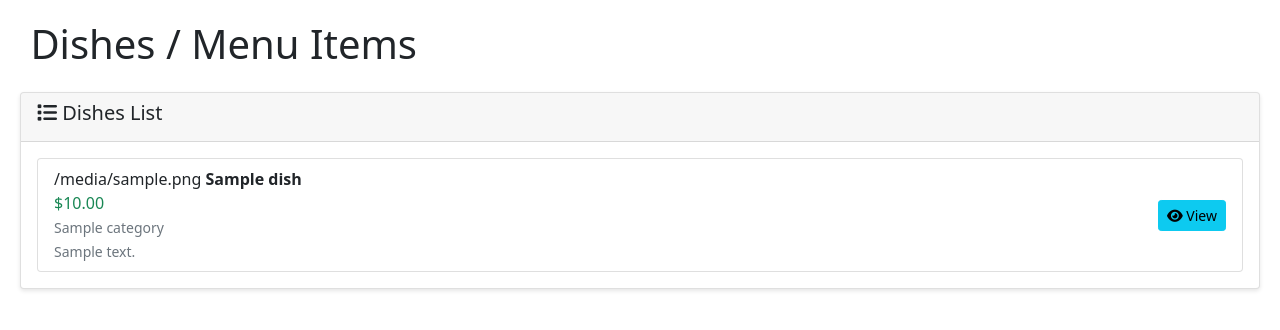
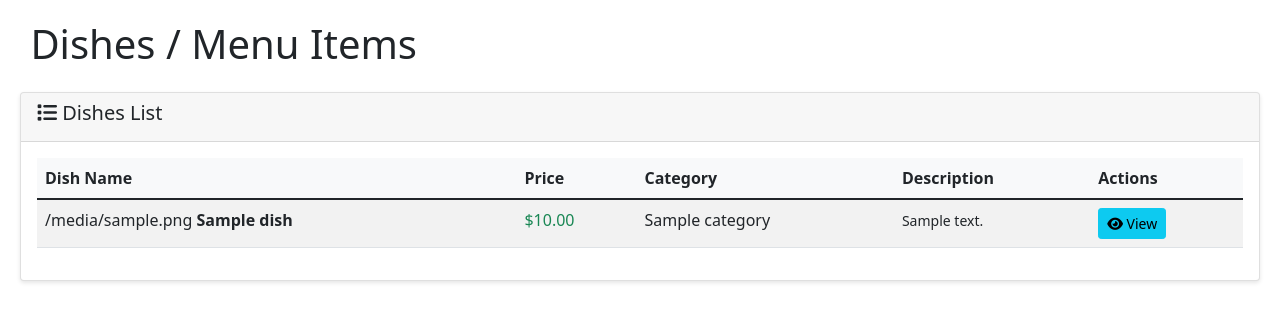
Before and after one commit to Xaque8787/roux, a FastAPI app: template templates/dishes.html in a window 1280 px wide. Shown: the part 56-386 px from the top of the page. Run offline with FastAPI, Linux system fonts and the light colour scheme; the template is opened without the code that fills it: most values are stand-ins (such as "Sample title", 1, 10 or a date in 2020); some libraries are stand-ins or nearby versions.

Commit message:
Fix dishes table to match other sections

```diff
--- a/templates/dishes.html
+++ b/templates/dishes.html
@@ -78,25 +78,42 @@
                 <h5><i class="fas fa-list"></i> Dishes List</h5>
             </div>
             <div class="card-body">
-                <ul class="list-group">
+                <div class="table-responsive">
+                    <table class="table table-striped">
+                        <thead>
+                            <tr>
+                                <th>Dish Name</th>
+                                <th>Price</th>
+                                <th>Category</th>
+                                <th>Description</th>
+                                <th>Actions</th>
+                            </tr>
+                        </thead>
+                        <tbody>
                             {% for dish in dishes %}
-                    <li class="list-group-item d-flex justify-content-between align-items-center">
-                        <div>
+                            <tr>
+                                <td>
                                     {% if dish.category %}
                                         {{ dish.category.icon or '🔘' }}
                                     {% else %}
                                         🔘
                                     {% endif %}
                                     <strong>{{ dish.name }}</strong>
-                            <br><span class="text-success">${{ "%.2f"|format(dish.sale_price) }}</span>
-                            {% if dish.category %}
-                            <br><small class="text-muted">{{ dish.category.name }}</small>
+                                </td>
+                                <td>
+                                    <span class="text-success">${{ "%.2f"|format(dish.sale_price) }}</span>
+                                </td>
+                                <td>
+                                    {{ dish.category.name if dish.category else '-' }}
+                                </td>
+                                <td>
+                                    {% if dish.description %}
+                                        <small>{{ dish.description }}</small>
+                                    {% else %}
+                                        <span class="text-muted">-</span>
                                     {% endif %}
-                            {% if dish.description %}
-                            <br><small class="text-muted">{{ dish.description }}</small>
-                            {% endif %}
-                        </div>
-                        <div>
+                                </td>
+                                <td>
                                     <a href="/dishes/{{ dish.id }}" class="btn btn-sm btn-info">
                                         <i class="fas fa-eye"></i> View
                                     </a>
@@ -111,10 +128,12 @@
                                         <i class="fas fa-trash"></i>
                                     </a>
                                     {% endif %}
+                                </td>
+                            </tr>
+                            {% endfor %}
+                        </tbody>
+                    </table>
                 </div>
-                    </li>
-                    {% endfor %}
-                </ul>
             </div>
         </div>
     </div>
```
Lines whose indentation alone changed are shown as unchanged.
